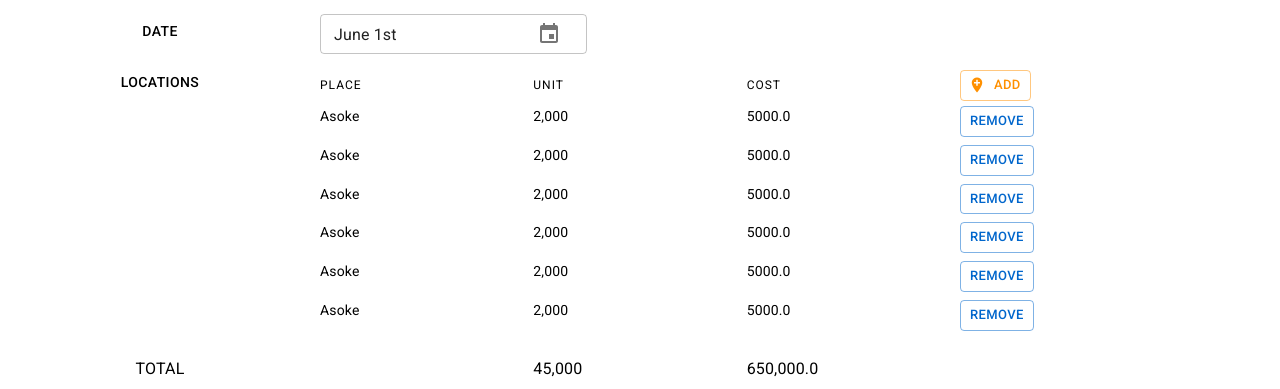
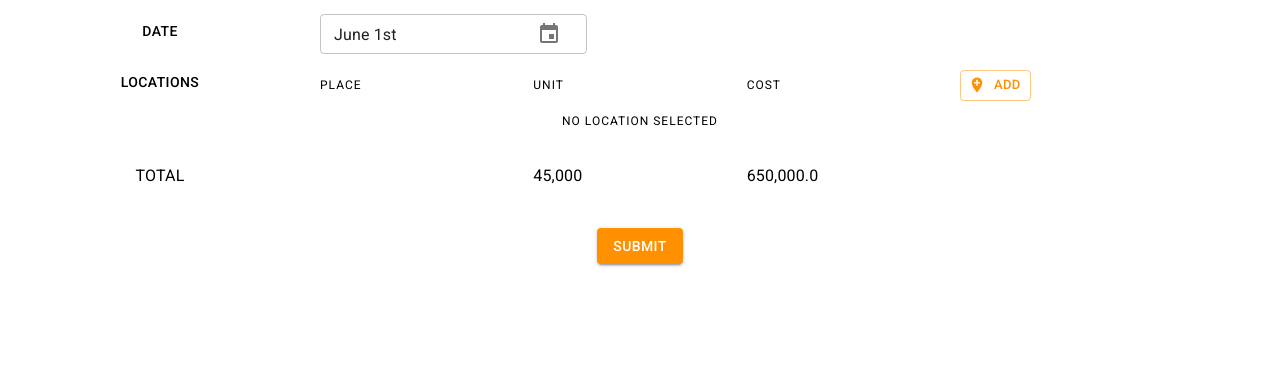
Before and after one commit to kitsanapong/rabbit-fi-test, a React app: page / in a window 1280 px wide. Shown: the part 138-527 px from the top of the page. Built offline with nearby package versions, Linux system fonts and the light colour scheme; no server answers.

Commit message:
locations list: zero state

```diff
--- a/src/components/LocationList/index.jsx
+++ b/src/components/LocationList/index.jsx
@@ -8,8 +8,9 @@ import useLocations from '../../hooks/useLocations';
 
 const LocationList = ({
   openMap = () => {},
+  selectedLocation = [],
 }) => {
-  const locations = useLocations()
+  const availableLocations = useLocations()
   return (
     <Grid className="mb-2" container direction="column">
       <Grid container direction="row">
@@ -37,12 +38,20 @@ const LocationList = ({
           </Button>
         </Grid>
       </Grid>
+      {selectedLocation.length === 0? (
+        <Grid className="mb-1" container direction="row" justify="center">
+            <Typography variant="overline">No Location selected</Typography>
+        </Grid>
+      ) : (
+        <>
           <LocationItem/>
           <LocationItem/>
           <LocationItem/>
           <LocationItem/>
           <LocationItem/>
           <LocationItem/>
+        </>
+      )}
     </Grid>
   )
 }
--- a/src/components/mobile/component.jsx
+++ b/src/components/mobile/component.jsx
@@ -96,6 +96,7 @@ const Mobile = () => {
   const productState = useState(-1)
   const dateState = useState()
   const [showMap, setShowMap] = useState(false)
+  const [locations, setLocations] = useState([])
   return (
     <div className="mobile">
       <Grid container direction="column" justify="flex-start" alignItems="flex-start">
@@ -106,7 +107,9 @@ const Mobile = () => {
         </Grid>
         <SelectProduct state={productState}/>
         <SelectDate state={dateState}/>
-        <LocationList openMap={() => { setShowMap(true) }}/>
+        <LocationList
+          openMap={() => { setShowMap(true) }}
+        />
         <Summary/>
         <Submmit/>
       </Grid>
```
Lines whose indentation alone changed are shown as unchanged.
